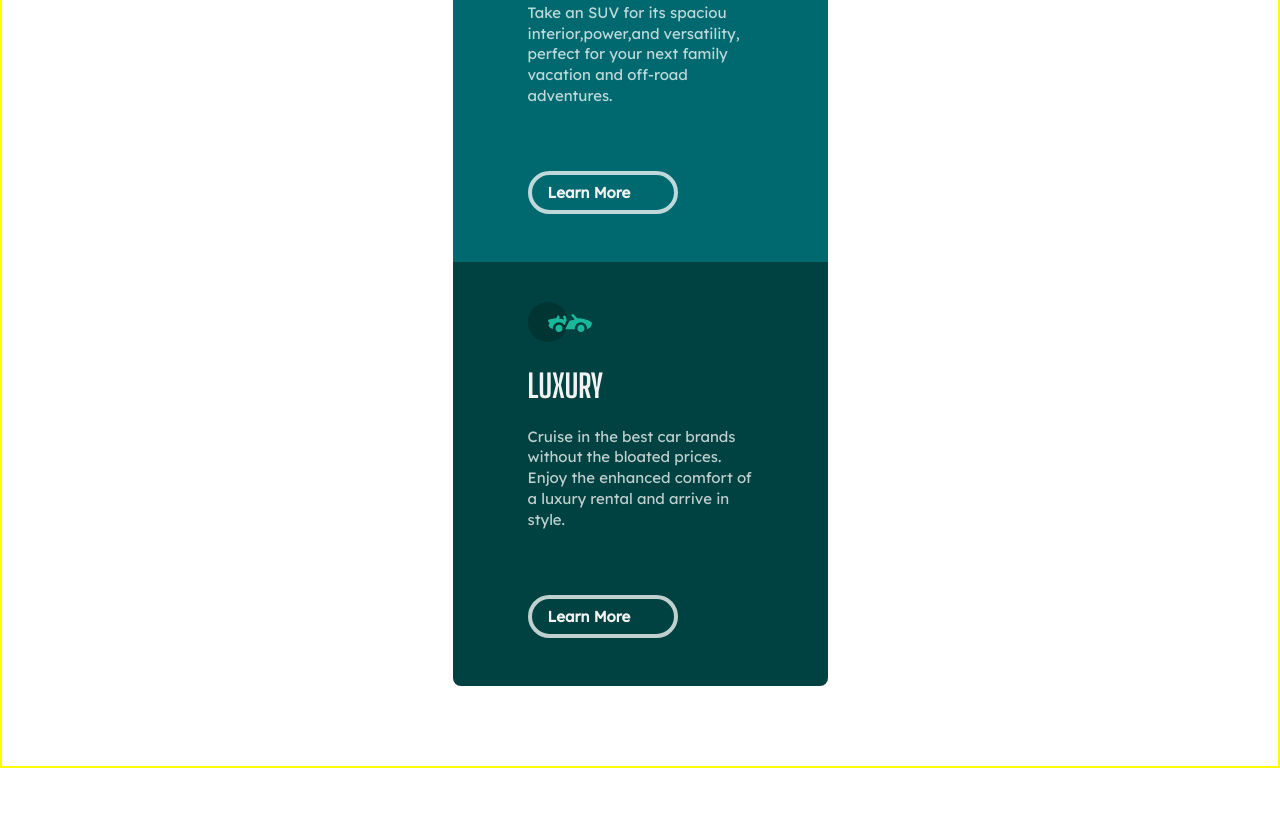
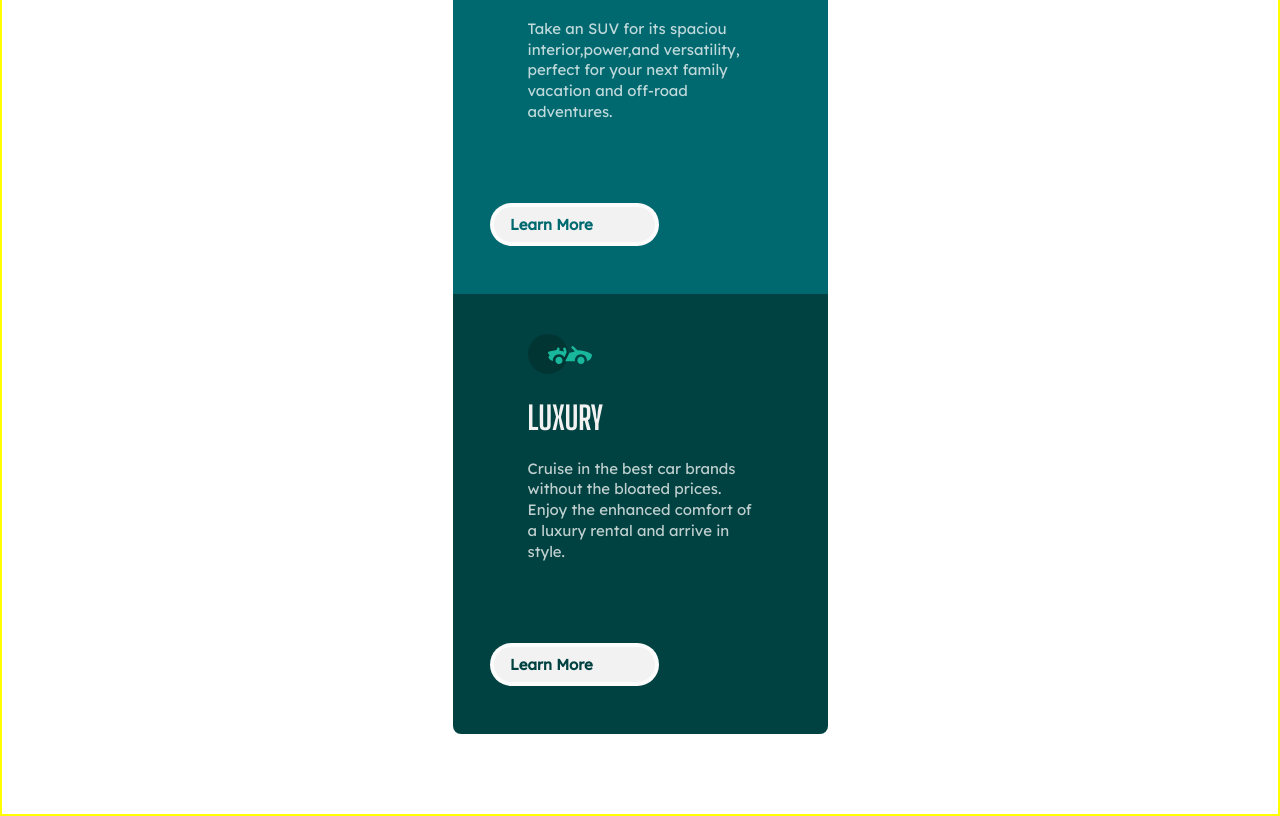
Before and after one commit to Savindushehan/3-column-preview-card-component, a plain HTML site: page index.html in a window 1280 px wide. Shown: the part 668-1484 px from the top of the page. Before the commit the page ends 1436 px from the top, so only its background shows below. Drawn offline with Linux system fonts and the light colour scheme; a web font is replaced by a local one.

Commit message:
change h2 background

```diff
--- a/CSS/style.css
+++ b/CSS/style.css
@@ -35,9 +35,10 @@
     margin-right: 15%;
     line-height: 1.3rem;
 }
-h2{
+.background1 h2{
     font-family: 'Lexend Deca', sans-serif;
-    color: hsl(0, 0%, 95%);
+    color: hsl(31, 77%, 52%);
+    background-color:hsl(0, 0%, 95%) ;
     border: 0.25rem solid hsla(0, 0%, 100%, 0.75);
     font-size:0.9375rem ;
     margin-left: 10%;
@@ -48,6 +49,48 @@
     padding-bottom: 0.5rem;
     padding-left: 1rem;
     border-radius: 1.5rem;
+}
+.background1 h2:hover{
+    color:hsl(0, 0%, 95%);
+    background-color:  hsl(31, 77%, 52%);
+}
+.background2 h2{
+    font-family: 'Lexend Deca', sans-serif;
+    color: hsl(184, 100%, 22%);
+    background-color:hsl(0, 0%, 95%) ;
+    border: 0.25rem solid hsla(0, 0%, 100%, 0.75);
+    font-size:0.9375rem ;
+    margin-left: 10%;
+    margin-top: 5rem;
+    margin-right: 45%;
+    margin-bottom: 3rem;
+    padding-top: 0.5rem;
+    padding-bottom: 0.5rem;
+    padding-left: 1rem;
+    border-radius: 1.5rem;
+}
+.background2 h2:hover{
+    color:hsl(0, 0%, 95%);
+    background-color:  hsl(184, 100%, 22%);
+}
+.background3 h2{
+    font-family: 'Lexend Deca', sans-serif;
+    color: hsl(179, 100%, 13%);
+    background-color:hsl(0, 0%, 95%) ;
+    border: 0.25rem solid hsla(0, 0%, 100%, 0.75);
+    font-size:0.9375rem ;
+    margin-left: 10%;
+    margin-top: 5rem;
+    margin-right: 45%;
+    margin-bottom: 3rem;
+    padding-top: 0.5rem;
+    padding-bottom: 0.5rem;
+    padding-left: 1rem;
+    border-radius: 1.5rem;
+}
+.background3 h2:hover{
+    color:hsl(0, 0%, 95%);
+    background-color:  hsl(179, 100%, 13%);
 }
 .background2{
     max-width: 18%;
```
